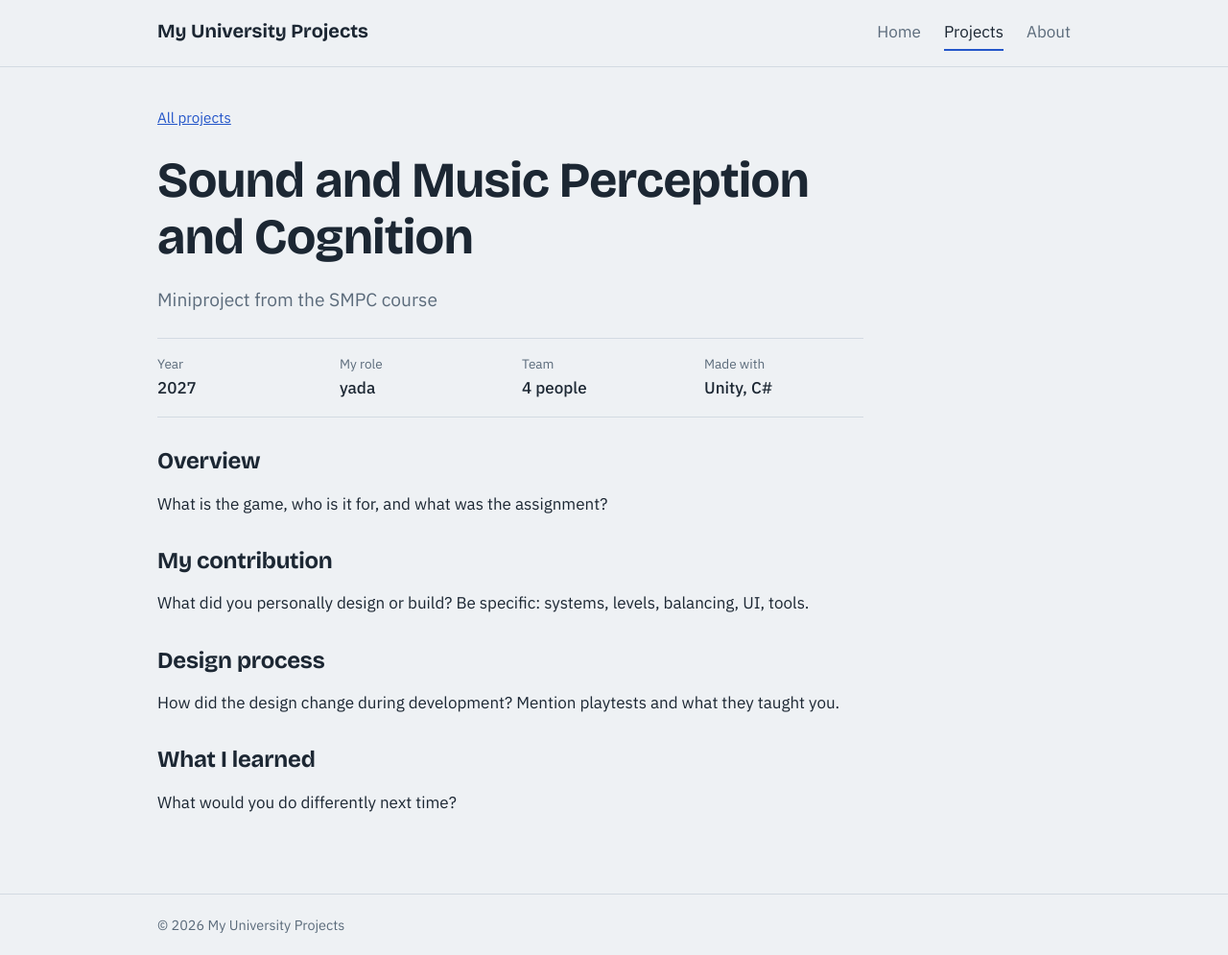
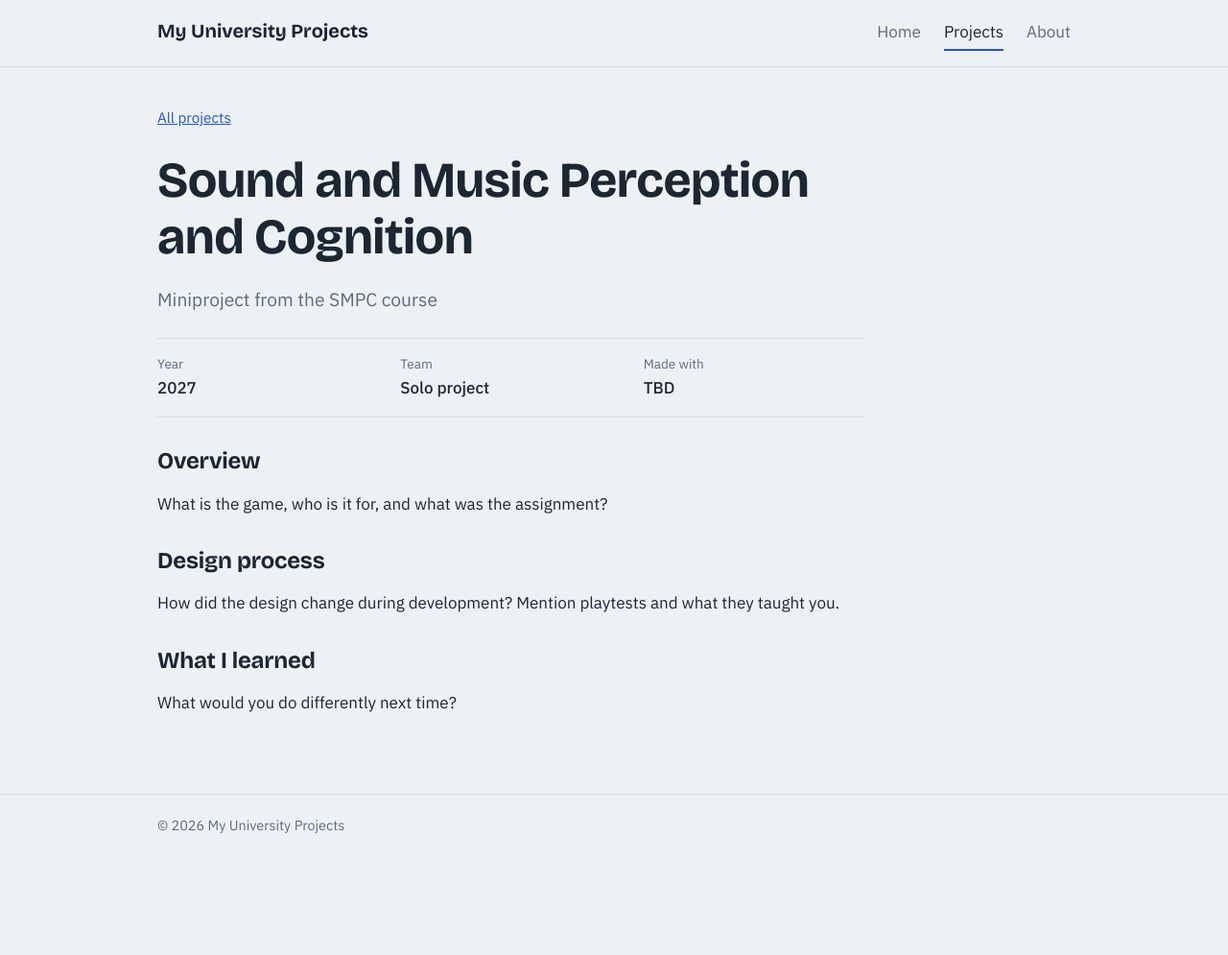
Before and after one commit to MatteThisen/MatteThisen.github.io, a Jekyll site: the page built from _projects/sound-and-music-perception-and-cognition.md, in a window 1280 px wide. Shown: the whole page at 96% size. Built offline with Jekyll 4.4.1, drawn with Linux system fonts in a browser that asks for light colours; after the commit the page ends 900 px from its top, so only the background shows below that.

Commit message:
Revise project team and engine details
Updated project details to reflect a solo project with Unity.

```diff
--- a/_projects/sound-and-music-perception-and-cognition.md
+++ b/_projects/sound-and-music-perception-and-cognition.md
@@ -4,9 +4,8 @@ summary: Miniproject from the SMPC course
 date: 2027-01-09
 # image: /assets/img/example-project.png   # add a screenshot at this path, then remove the leading #
 image_alt: Screenshot of the main game screen
-team: 4 people
-role: yada
-engine: Unity, C#
+team: Solo project
+engine: TBD
 tags: [Unity, Card game, Team project]
 # play: /builds/example/index.html
 # repo: https://github.com/MatteThisen/example-project
@@ -15,10 +14,6 @@ tags: [Unity, Card game, Team project]
 ## Overview
 
 What is the game, who is it for, and what was the assignment?
-
-## My contribution
-
-What did you personally design or build? Be specific: systems, levels, balancing, UI, tools.
 
 ## Design process
 
```
